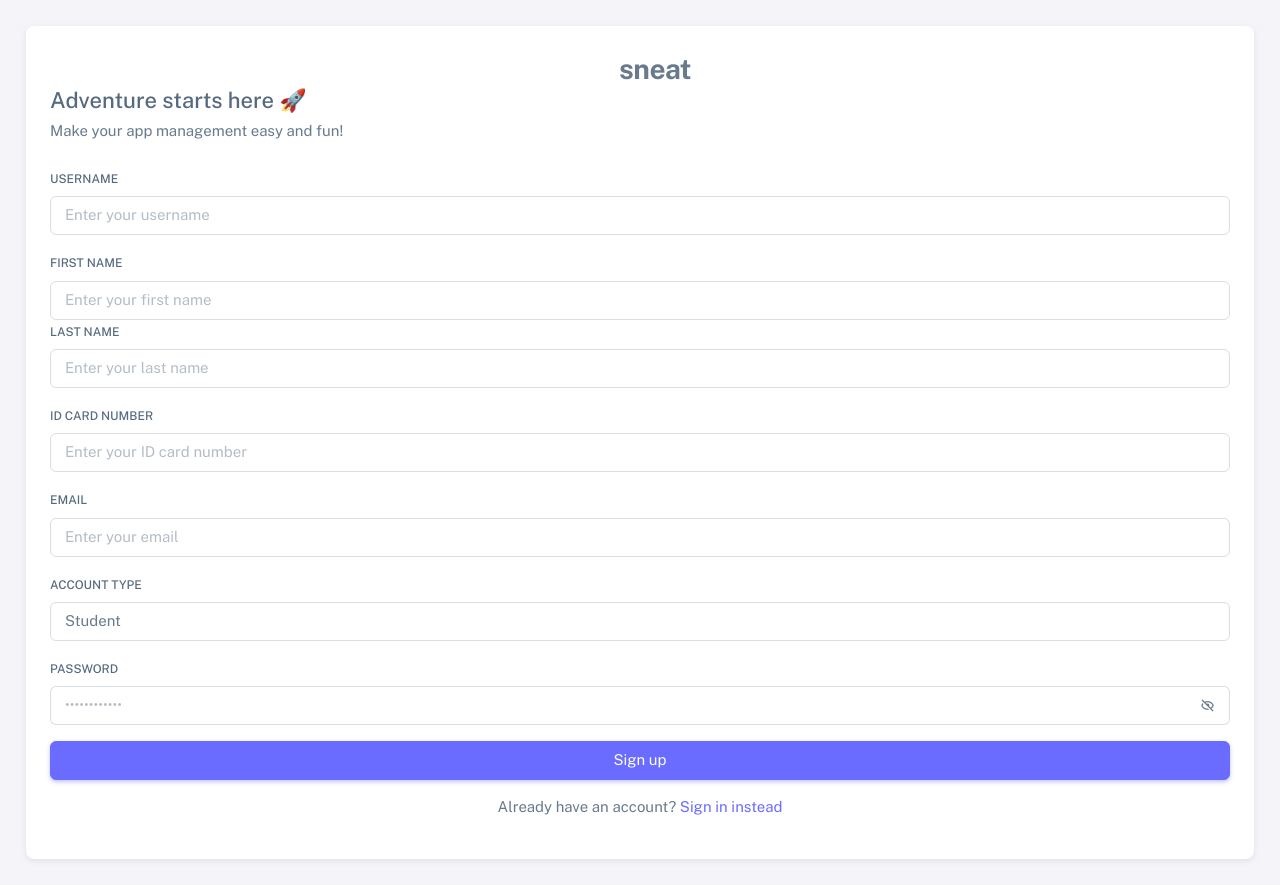
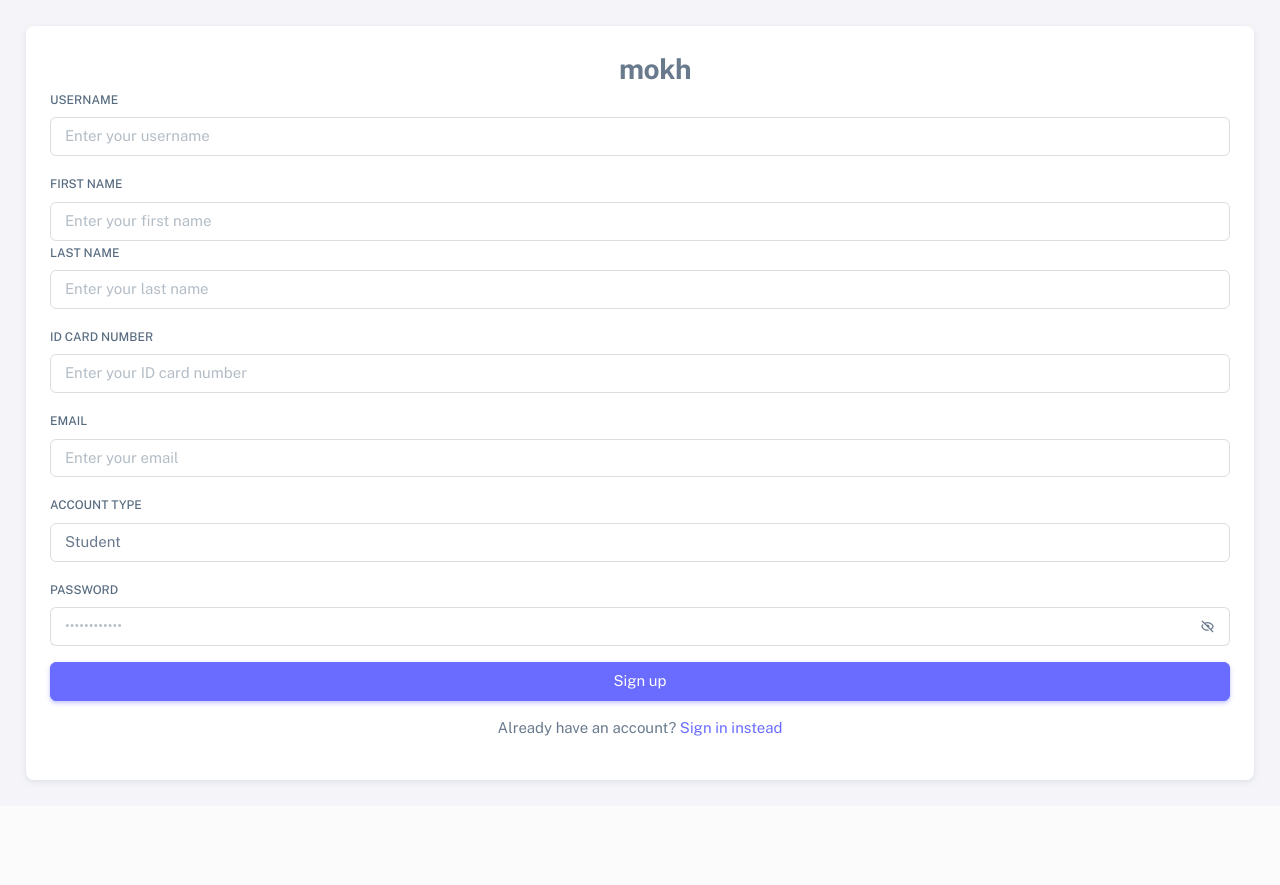
Before and after one commit to Fikei1151/mokhs, a Flask app: page /register in a window 1280 px wide. After the commit the page ends 784 px from the top, so only its background shows below. Run offline with Flask 3, Linux system fonts and the light colour scheme; some libraries are stand-ins or nearby versions.

Commit message:
edit rigester

```diff
--- a/templates/register.html
+++ b/templates/register.html
@@ -104,12 +104,12 @@
                       </g>
                     </svg>
                   </span>
-                  <span class="app-brand-text demo text-body fw-bolder">Sneat</span>
+                  <span class="app-brand-text demo text-body fw-bolder">MOkh</span>
                 </a>
               </div>
               <!-- /Logo -->
-              <h4 class="mb-2">Adventure starts here 🚀</h4>
-              <p class="mb-4">Make your app management easy and fun!</p>
+              <!-- <h4 class="mb-2">Adventure starts here 🚀</h4>
+              <p class="mb-4">Make your app management easy and fun!</p> -->
 
               <form id="formAuthentication" class="mb-3" action="{{ url_for('register') }}" method="POST">
                 <div class="mb-3">
```
